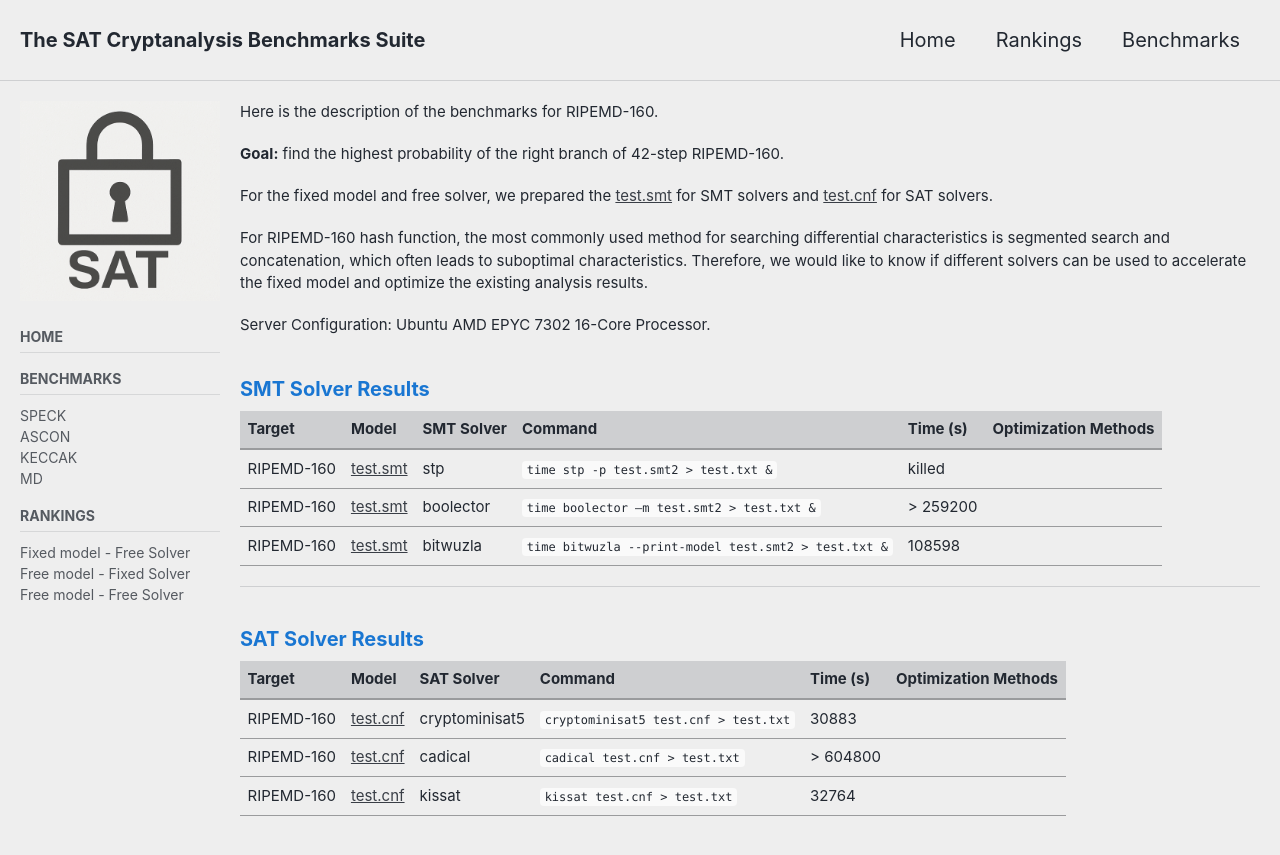
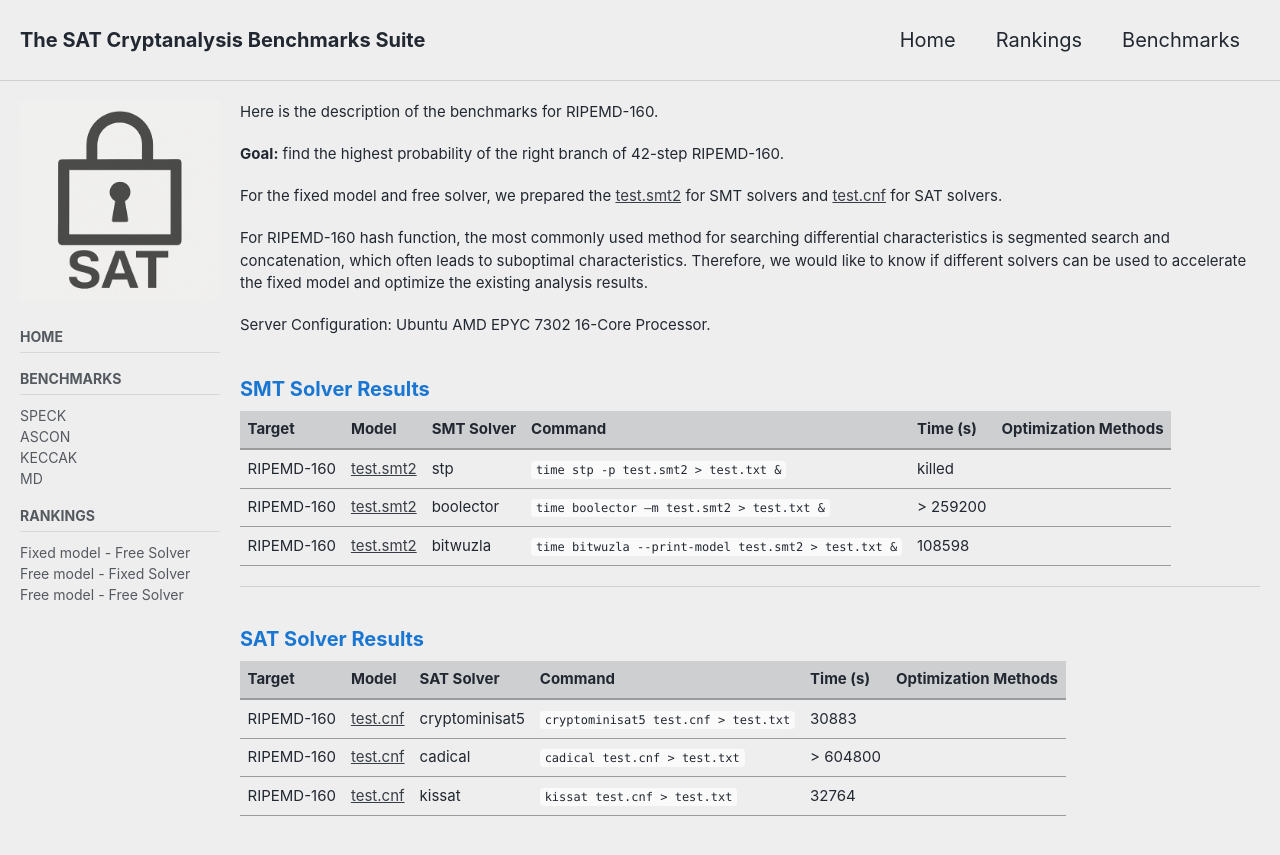
Before and after one commit to cryptanalysisbench/SATbench, a Jekyll site: the page built from benchmarks/MD.md, in a window 1280 px wide and 900 px high. Shown: the top 855 px of the window. Built offline with Jekyll 4.4.1, drawn with Linux system fonts in a browser that asks for light colours; cached includes are drawn as plain includes; nearby versions of some CDN libraries.

Commit message:
Update MD.md

```diff
--- a/benchmarks/MD.md
+++ b/benchmarks/MD.md
@@ -13,7 +13,7 @@ Here is the description of the benchmarks for RIPEMD-160.
 
 **Goal:** find the highest probability of the right branch of 42-step RIPEMD-160.
 
-For the fixed model and free solver, we prepared the [test.smt](../models/MD/test.smt2) for SMT solvers and [test.cnf](../models/MD/42step_right.cnf) for SAT solvers.
+For the fixed model and free solver, we prepared the [test.smt2](../models/MD/test.smt2) for SMT solvers and [test.cnf](../models/MD/42step_right.cnf) for SAT solvers.
 
 For RIPEMD-160 hash function, the most commonly used method for searching differential characteristics is segmented search and concatenation, which often leads to suboptimal characteristics. Therefore, we would like to know if different solvers can be used to accelerate the fixed model and optimize the existing analysis results.
 
@@ -23,9 +23,9 @@ Server Configuration: Ubuntu AMD EPYC 7302 16-Core Processor.
 
 | Target      | Model                                             | SMT Solver | Command                                                  | Time (s)    | Optimization Methods |
 |-------------|---------------------------------------------------|-------------|-----------------------------------------------------------|-------------|-----------------------|
-| RIPEMD-160  | [test.smt](../models/MD/42step_right.smt2)       | stp         | `time stp -p test.smt2 > test.txt &`                     | killed      |                       |
-| RIPEMD-160  | [test.smt](../models/MD/42step_right.smt2)       | boolector   | `time boolector –m test.smt2 > test.txt &`               | > 259200    |                       |
-| RIPEMD-160  | [test.smt](../models/MD/42step_right.smt2)       | bitwuzla    | `time bitwuzla --print-model test.smt2 > test.txt &`     | 108598      |                       |
+| RIPEMD-160  | [test.smt2](../models/MD/42step_right.smt2)       | stp         | `time stp -p test.smt2 > test.txt &`                     | killed      |                       |
+| RIPEMD-160  | [test.smt2](../models/MD/42step_right.smt2)       | boolector   | `time boolector –m test.smt2 > test.txt &`               | > 259200    |                       |
+| RIPEMD-160  | [test.smt2](../models/MD/42step_right.smt2)       | bitwuzla    | `time bitwuzla --print-model test.smt2 > test.txt &`     | 108598      |                       |
 
 ---
 
```
